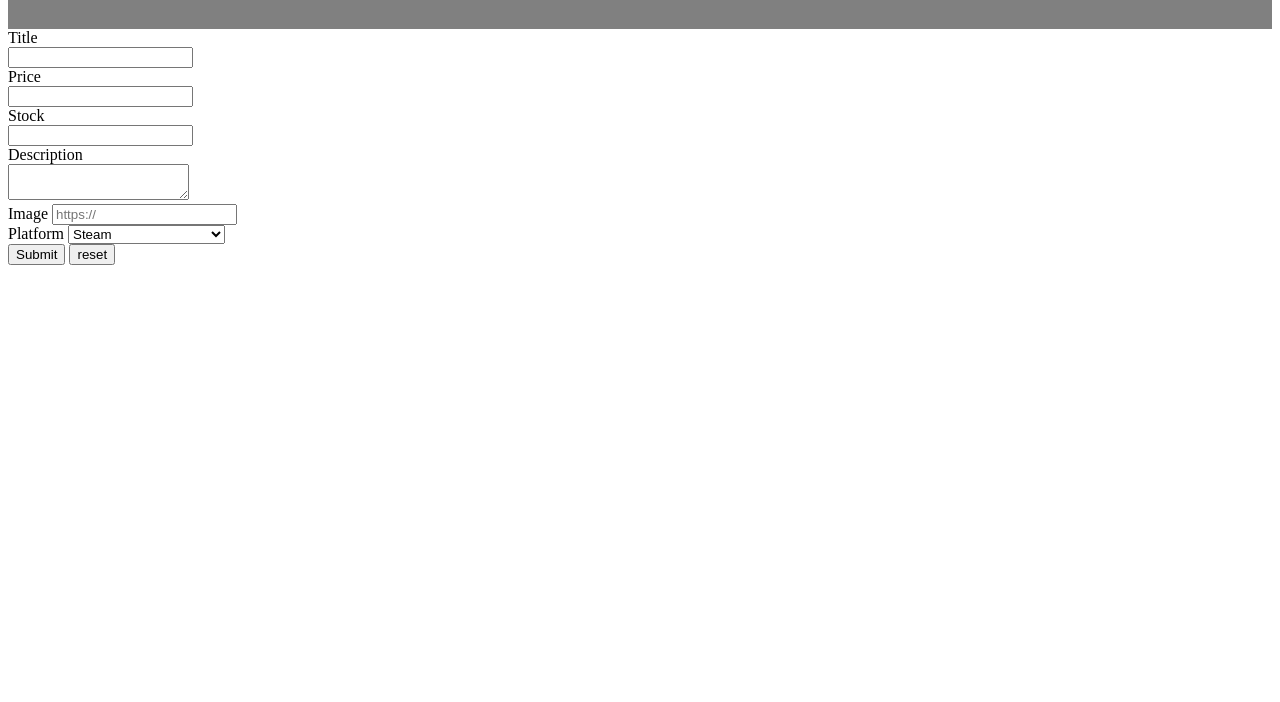
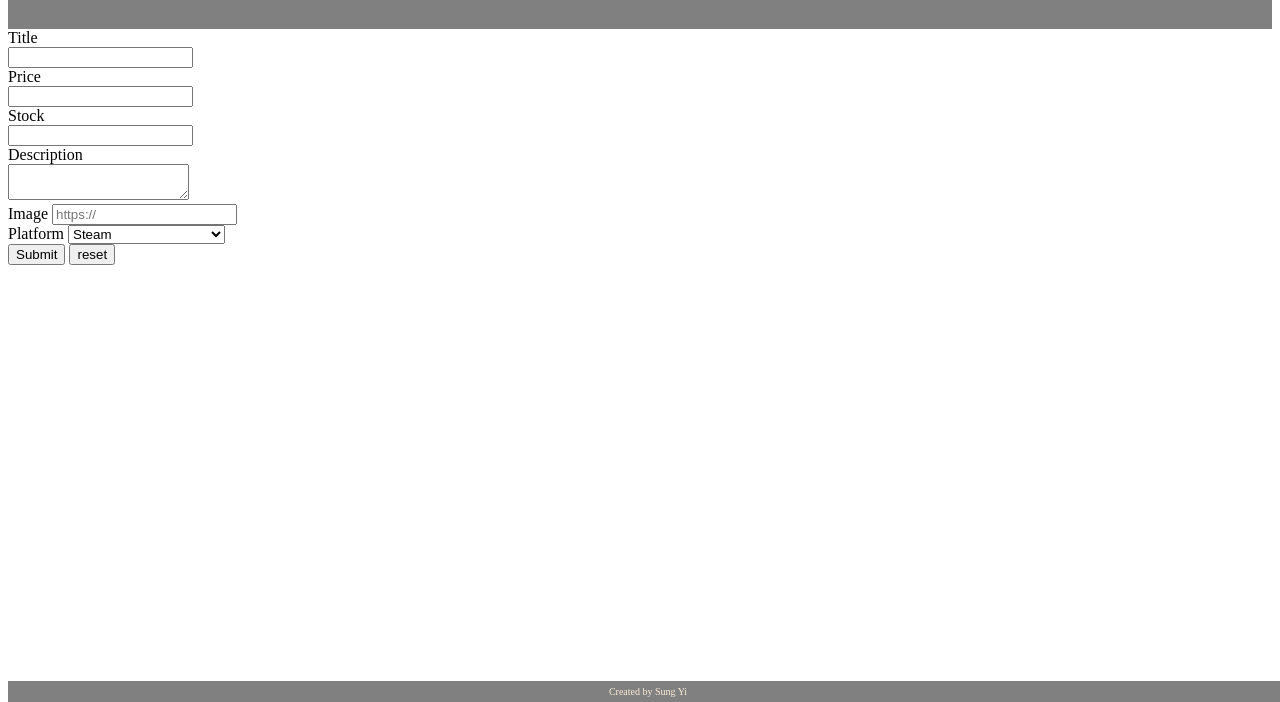
Before and after one commit to dreamseekerfromn/pursuit-project-inventory, a website: page main.html in a window 1280 px wide. Shown: the part 98-800 px from the top of the page. Drawn offline with Linux system fonts and the light colour scheme.

Commit message:
v.0.8 added footer, and more css

```diff
--- a/main.html
+++ b/main.html
@@ -46,5 +46,8 @@
         <div class="inventory_page">
             <p class="item_list" ></p>
         </div>
+        <footer>
+            Created by Sung Yi
+        </footer>
     </body>
 </html>
--- a/styles.css
+++ b/styles.css
@@ -3,7 +3,7 @@ body {
     /* grid-row: 2; */
     display: grid;
     grid-template-columns: 30% 70%;
-    grid-template-rows: auto auto;
+    grid-template-rows: auto auto 20px;
 }
 
 header {
@@ -35,6 +35,22 @@ header {
 .inventory_page {
     grid-row:2;
     grid-column: 2;
+}
+
+footer {
+    grid-row: 3;
+    grid-column: 1/2;
+    width:100%;
+    position: fixed;
+    bottom: 0px;
+    color:antiquewhite;
+    background-color: grey;
+    font-family: 'Times New Roman', Times, serif;
+    font-size: x-small;
+    padding-top: 5px;
+    padding-bottom: 5px;
+    text-align: center;
+    margin-right: 1px;
 }
 
 table, td {
@@ -118,7 +134,10 @@ td:nth-child(7) {
 
 td:nth-child(7):hover {
     background-color:red;
+}
 
+button:hover {
+    cursor: pointer;
 }
 
 .status {
@@ -137,6 +156,7 @@ td:nth-child(7):hover {
 
 tr:hover .stock {
     display: inline;
+    cursor: pointer;
 }
 
 .item_desc_span {
```
Also changed, not shown: README.md.
